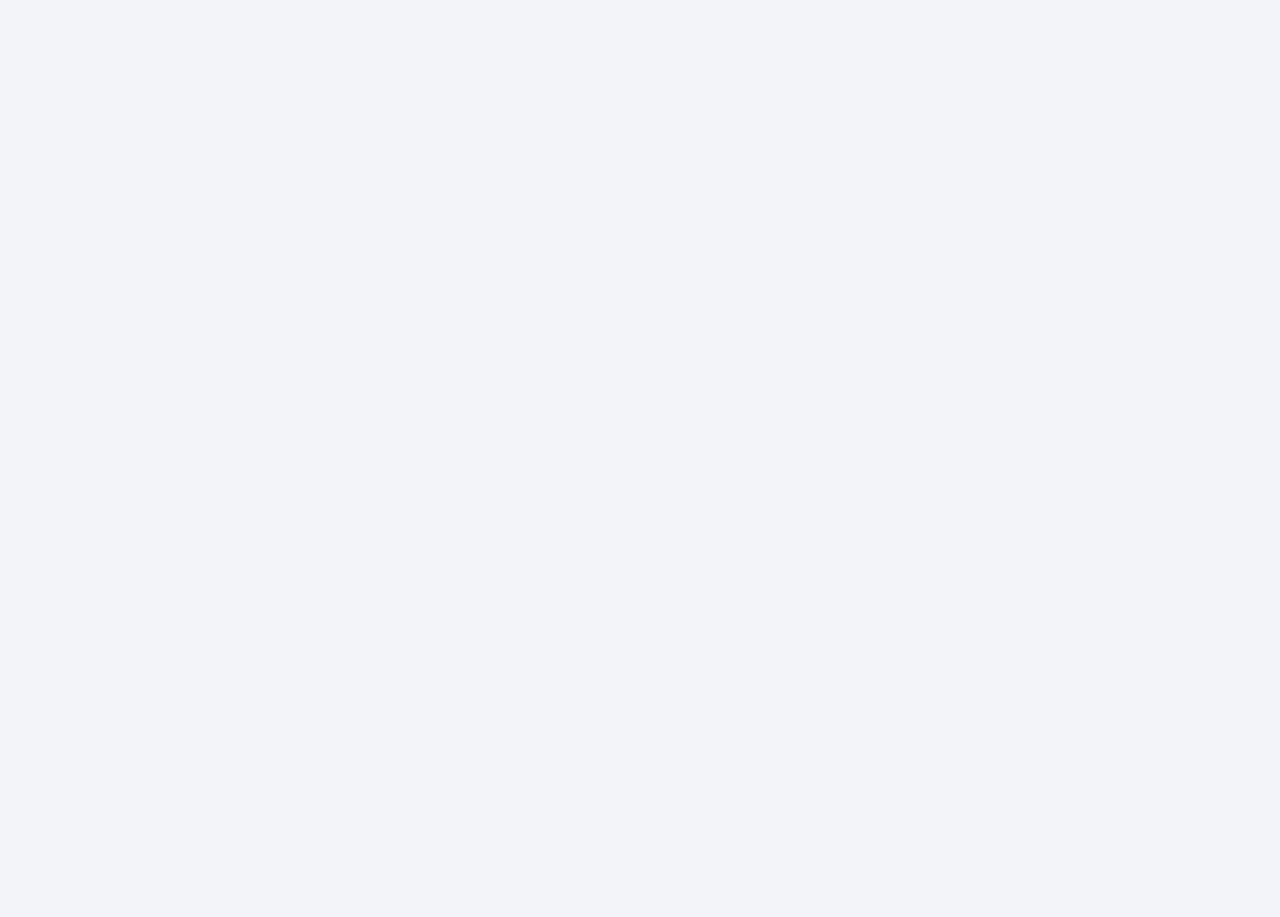
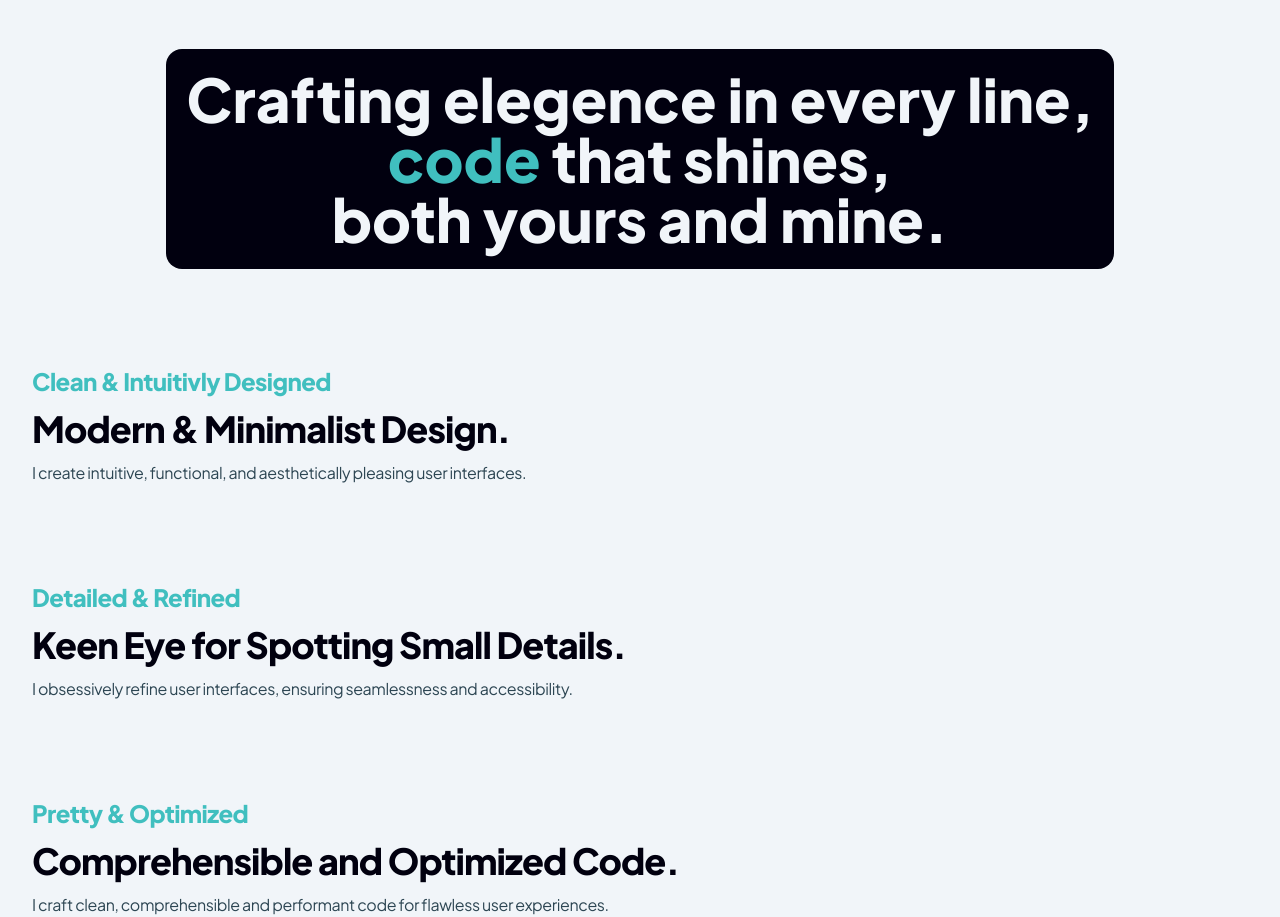
Before and after one commit to dali2g/shadcn-starter, a Next.js app: page / in a window 1280 px wide. Shown: the part 1180-2097 px from the top of the page. Before the commit the page ends 1133 px from the top, so only its background shows below. Built offline with nearby package versions, Linux system fonts and the light colour scheme.

Commit message:
added textsection

```diff
--- a/app/page.tsx
+++ b/app/page.tsx
@@ -1,13 +1,17 @@
 import { Cards } from "@/components/Sections/Cards";
-import { Fields } from "@/components/Sections/Fields";
+import {Fields}  from "@/components/Sections/Fields";
+import LastSection from "@/components/Sections/LastSection";
 import Hero from "@/components/Sections/Hero";
+import TextSection from "@/components/Sections/TextSection";
 
 export default function IndexPage() {
   return (
-    <div>
+    <div className="">
       <Hero/>
       <Cards/>
       <Fields/>
+      <LastSection/>
+      <TextSection/>
     </div>
   )
 }
--- a/components/Sections/Hero.tsx
+++ b/components/Sections/Hero.tsx
@@ -23,7 +23,7 @@ import {
 import { fontRegular, myFont } from '@/constants'
 
 
-const Hero = () => {
+const Hero:React.FC = () => {
 
   return (
     <section  className="container grid items-center gap-6 pb-8 pt-6 md:py-10">
@@ -43,7 +43,7 @@ const Hero = () => {
           <BiLogoReact className="text-foreground sm:text-5xl text-3xl hover:text-[#61dbfb] hover:ease-in-out animate-in zoom-in-50 duration-500" />
           <SiNextdotjs className="text-foreground sm:text-5xl text-3xl hover:text-[#5f6d6d] hover:ease-in-out animate-in zoom-in-50 duration-500" />
           <SiTailwindcss className="text-foreground sm:text-5xl text-3xl hover:text-[#06b6d4] hover:ease-in-out animate-in zoom-in-50 duration-500" />
-          <FiFramer className="text-foreground sm:text-5xl text-3xl hover:text-[#161616] hover:ease-in-out animate-in zoom-in-50 duration-500"></FiFramer>
+          <FiFramer className="text-foreground sm:text-5xl text-3xl hover:text-[#0055ff] hover:ease-in-out animate-in zoom-in-50 duration-500"></FiFramer>
           <SiMongodb className="text-foreground sm:text-5xl text-3xl hover:text-[#00b149] hover:ease-in-out animate-in zoom-in-50 duration-500" />
           <SiPrisma className="text-foreground sm:text-5xl text-3xl hover:text-[#2d3748] hover:ease-in-out animate-in zoom-in-50 duration-500" />
           <span className="text-xl text-foreground"> | </span>
--- /dev/null
+++ b/components/Sections/LastSection.tsx
@@ -0,0 +1,16 @@
+import { fontRegular, myFont } from '@/constants'
+import React from 'react'
+
+const Fields:React.FC = () => {
+  return (
+    <section className='container flex items-center justify-center pt-24'>
+      <div className='rounded-2xl p-5  bg-foreground'>
+          <h1 className={`text-6xl tracking-normal text-center  text-background ${myFont.className} `}>Crafting elegence in every line,<br/><span className='text-secondary'>code </span>that shines, <br/>both yours and mine.</h1>
+      </div>
+
+    </section>
+
+  )
+}
+
+export default Fields
--- /dev/null
+++ b/components/Sections/TextSection.tsx
@@ -0,0 +1,18 @@
+import { fontRegular, myFont } from '@/constants'
+import React from 'react'
+import {textAttributes} from '@/constants/index'
+const TextSection:React.FC = () => {
+  return (
+    <section className='container items-start justify-start'>
+      {textAttributes.map((attr) => (
+        <div key={attr.id}>
+        <h1 className={` ${myFont.className} text-2xl text-secondary tracking-tight pt-24`}>{attr.title}</h1>
+        <h3 className={` ${myFont.className} text-4xl  tracking-tight pt-3`}>{attr.subtitle}</h3>
+        <p className={` ${fontRegular.className} text-muted-foreground tracking-tight pt-3`}>{attr.paragraph}</p>
+        </div>
+        ))}
+    </section>
+  )
+}
+
+export default TextSection
--- a/components/site-header.tsx
+++ b/components/site-header.tsx
@@ -43,7 +43,7 @@ export function SiteHeader() {
                 <span className="sr-only">Twitter</span>
               </div>
             </Link>
-            <ThemeToggle />
+            <ThemeToggle/>
           </nav>
         </div>
       </div>
--- a/components/theme-toggle.tsx
+++ b/components/theme-toggle.tsx
@@ -1,7 +1,7 @@
 "use client"
 
 import * as React from "react"
-import SideNavbar  from "@/components/SideBar"
+import SideNavbar  from "@/components/Sections/SideBar"
 
 export function ThemeToggle() {
 
--- a/constants/index.ts
+++ b/constants/index.ts
@@ -50,6 +50,10 @@ const fieldsAttributes = [
     description: 'Keeping the UI clean with a modern touch without compromising UX.',
     dsc1:"Figma is a vector graphics editor and prototyping tool.",
     tag1: '#Figma',
+    tag2:"#Webflow",
+    dsc2:"Design and build your site with a flexible CMS and top-tier hosting.",
+    tag3:"#Framer",
+    dsc3:"Framer is like @Figma but for designing and publishing real responsive websites.",
 
   }
 ];
@@ -61,6 +65,27 @@ const fontRegular = localFont({
   src: "../public/assets/fonts/PlusJakartaSans-Regular.ttf",
 });
 
+const textAttributes = [
+  {
+  id:1,
+  title:"Clean & Intuitivly Designed",
+  subtitle:"Modern & Minimalist Design.",
+  paragraph:"I create intuitive, functional, and aesthetically pleasing user interfaces."
+},
+  {
+    id:2,
+  title:"Detailed & Refined",
+  subtitle:"Keen Eye for Spotting Small Details.",
+  paragraph:"I obsessively refine user interfaces, ensuring seamlessness and accessibility."
+},
+  {
+    id:3,
+  title:"Pretty & Optimized",
+  subtitle:"Comprehensible and Optimized Code.",
+  paragraph:"I craft clean, comprehensible and performant code for flawless user experiences."
+},
+]
 
 
-export { cardAttributes,fieldsAttributes,myFont,fontRegular}
+
+export { cardAttributes,fieldsAttributes,myFont,fontRegular,textAttributes}
```
Also changed, not shown: components/Sections/SideBar.tsx (renamed from components/SideBar.tsx).
